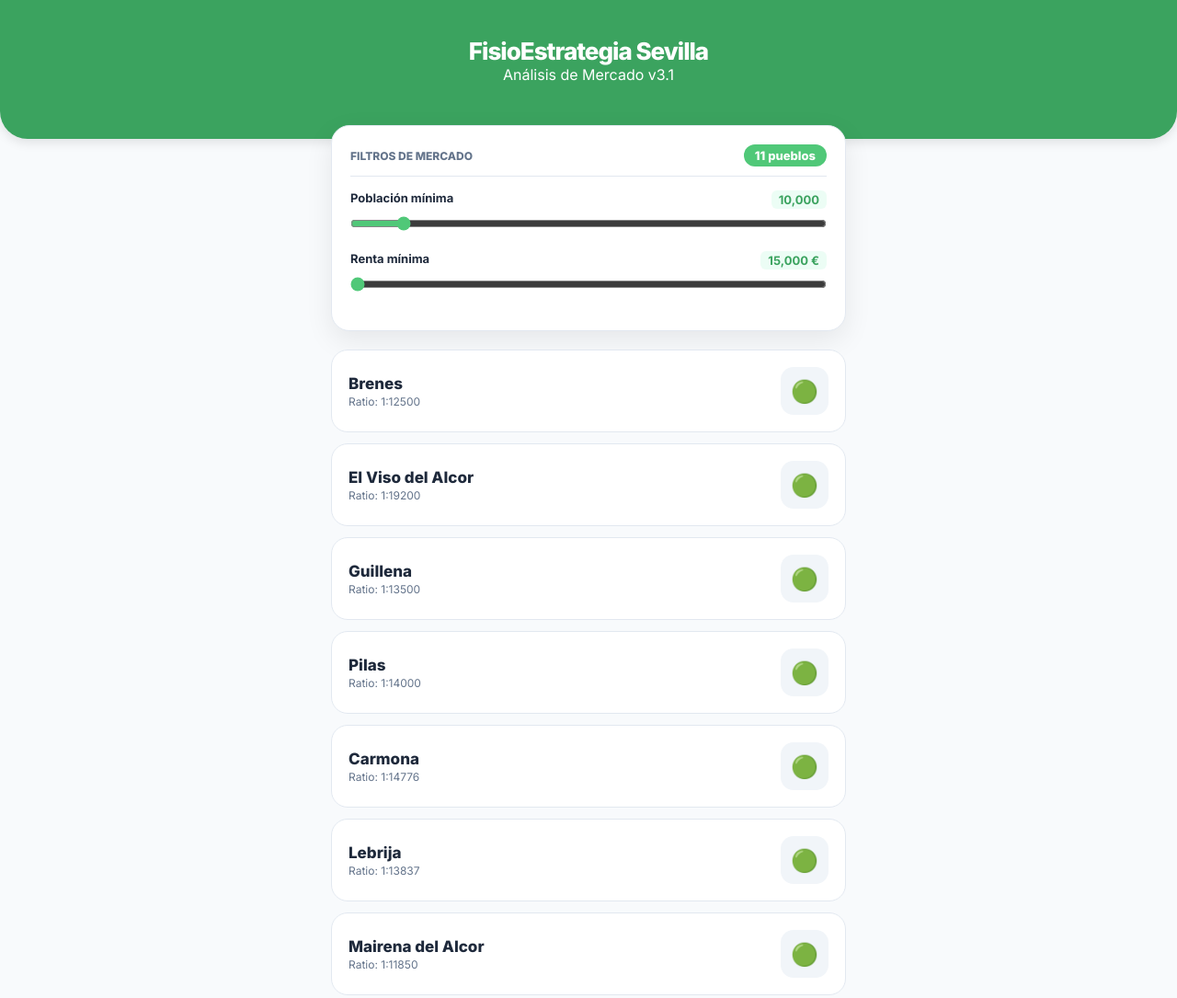
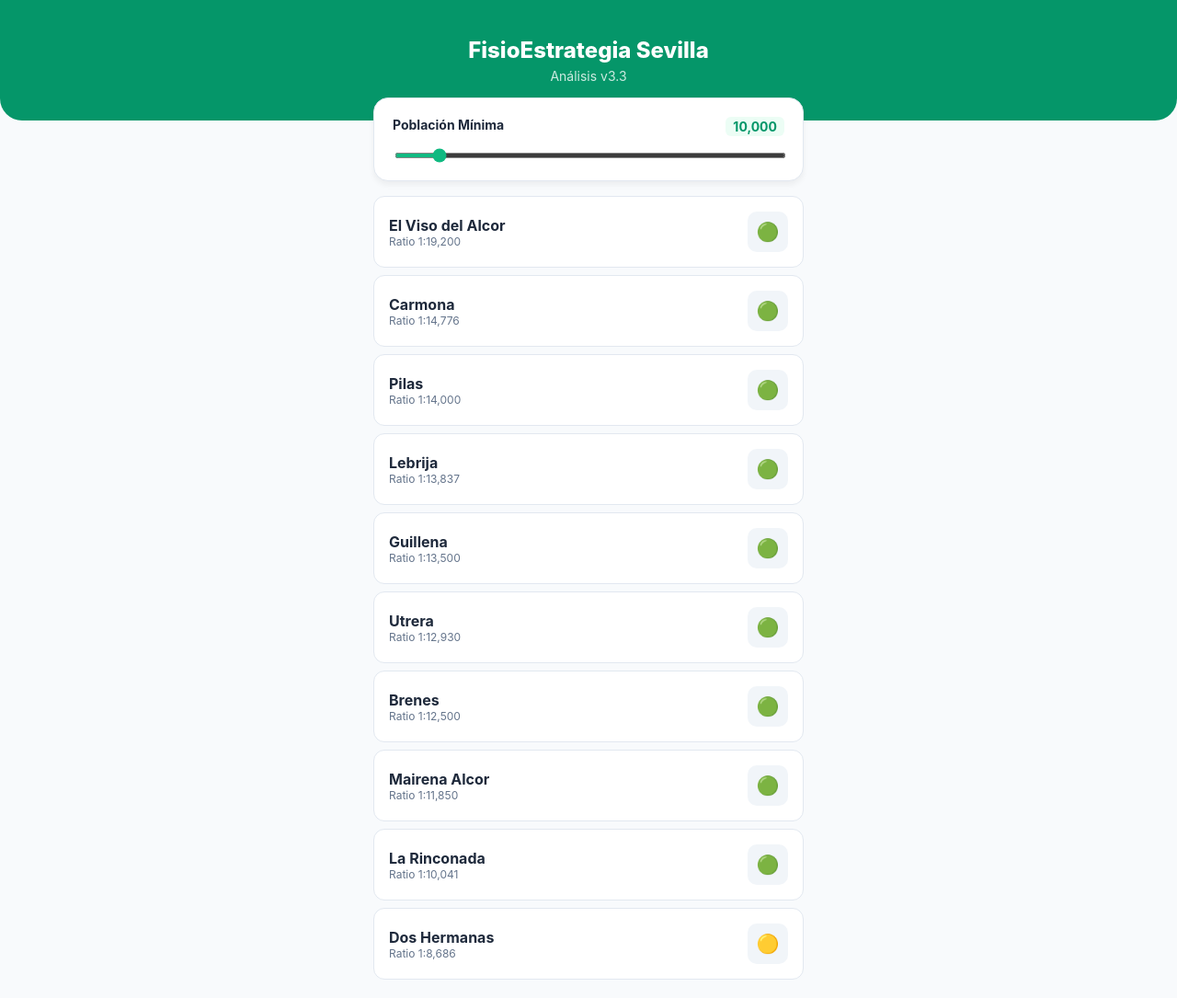
Before and after one commit to luis1000fernandez-afk/fisio-estrategia-sevilla, a plain HTML site: page index.html in a window 1280 px wide. Shown: the top 1085 px of the page at 92% size. Drawn offline with Linux system fonts and the light colour scheme.

Commit message:
Update index.html

```diff
--- a/index.html
+++ b/index.html
@@ -2,163 +2,105 @@
 <html lang="es">
 <head>
     <meta charset="UTF-8">
-    <meta name="viewport" content="width=device-width, initial-scale=1.0, maximum-scale=1.0, user-scalable=no">
+    <meta name="viewport" content="width=device-width, initial-scale=1.0">
     <title>FisioEstrategia Sevilla</title>
+    <style>
+        :root { --p: #10b981; --pd: #059669; --bg: #f8fafc; --t: #1e293b; }
+        * { box-sizing: border-box; }
+        body { font-family: -apple-system, sans-serif; background: var(--bg); color: var(--t); margin: 0; padding-bottom: 50px; }
 
-    <link href="https://fonts.googleapis.com/css2?family=Inter:wght@400;600;700;800&display=swap" rel="stylesheet">
-    <style>
-        :root { --primary: #50C878; --primary-dark: #3BA35F; --bg-color: #F8FAFC; --card-bg: #FFFFFF; --text-main: #1E293B; --text-muted: #64748B; --border-color: #E2E8F0; }
-        * { margin: 0; padding: 0; box-sizing: border-box; font-family: 'Inter', sans-serif; }
-        body { background-color: var(--bg-color); color: var(--text-main); padding-bottom: 40px; -webkit-font-smoothing: antialiased; }
+        .header { background: var(--pd); color: white; padding: 40px 20px; text-align: center; border-bottom-left-radius: 24px; border-bottom-right-radius: 24px; }
+        .header h1 { margin: 0; font-size: 24px; font-weight: 800; }
 
-        .app-header { background-color: var(--primary-dark); color: white; padding: 40px 20px 60px; text-align: center; border-bottom-left-radius: 30px; border-bottom-right-radius: 30px; position: sticky; top: 0; z-index: 10; box-shadow: 0 4px 12px rgba(0,0,0,0.1); }
-        .app-header h1 { font-size: 26px; font-weight: 800; letter-spacing: -1px; }
+        .main { max-width: 500px; margin: -25px auto 0; padding: 0 16px; }
+        .card { background: white; border-radius: 16px; padding: 20px; margin-bottom: 16px; border: 1px solid #e2e8f0; box-shadow: 0 4px 6px rgba(0,0,0,0.05); }
 
-        .app-container { padding: 20px; max-width: 600px; margin: -35px auto 0; position: relative; z-index: 11; }
+        .label-group { display: flex; justify-content: space-between; font-weight: 700; font-size: 14px; margin-bottom: 8px; }
+        .val { color: var(--pd); background: #ecfdf5; padding: 2px 8px; border-radius: 6px; }
 
-        .filters-card { background: var(--card-bg); border-radius: 20px; padding: 20px; margin-bottom: 20px; box-shadow: 0 10px 30px rgba(0,0,0,0.08); border: 1px solid var(--border-color); }
-        .filter-header { display: flex; justify-content: space-between; align-items: center; margin-bottom: 15px; padding-bottom: 10px; border-bottom: 1px solid var(--border-color); }
-        .filter-title { font-size: 12px; font-weight: 800; text-transform: uppercase; color: var(--text-muted); }
-        .counter-badge { background: var(--primary); color: white; padding: 4px 12px; border-radius: 20px; font-size: 13px; font-weight: 800; }
+        input[type=range] { width: 100%; height: 6px; accent-color: var(--p); cursor: pointer; }
 
-        .filter-group { margin-bottom: 18px; }
-        .filter-label { display: flex; justify-content: space-between; font-size: 13px; font-weight: 700; margin-bottom: 8px; }
-        .filter-val { color: var(--primary-dark); background: #ecfdf5; padding: 2px 8px; border-radius: 6px; }
-        input[type=range] { width: 100%; accent-color: var(--primary); cursor: pointer; }
+        .item { display: flex; justify-content: space-between; align-items: center; padding: 16px; background: white; border-radius: 12px; margin-bottom: 8px; border: 1px solid #e2e8f0; cursor: pointer; }
+        .item:active { background: #f1f5f9; }
+        .name { font-weight: 700; font-size: 16px; }
+        .info { font-size: 12px; color: #64748b; }
+        .score { font-size: 20px; background: #f1f5f9; width: 44px; height: 44px; display: flex; align-items: center; justify-content: center; border-radius: 10px; }
 
-        .results-grid { display: flex; flex-direction: column; gap: 12px; }
-        .card { background: var(--card-bg); border-radius: 18px; padding: 18px; border: 1px solid var(--border-color); display: flex; align-items: center; justify-content: space-between; cursor: pointer; transition: 0.2s; }
-        .card:active { transform: scale(0.97); background: #f1f5f9; }
-        .card-title { font-size: 17px; font-weight: 800; }
-        .card-info { font-size: 12px; color: var(--text-muted); margin-top: 2px; }
-        .card-score { font-size: 24px; background: #f1f5f9; width: 52px; height: 52px; display: flex; align-items: center; justify-content: center; border-radius: 14px; }
+        /* Modal */
+        .modal { position: fixed; inset: 0; background: rgba(0,0,0,0.7); display: none; align-items: flex-end; z-index: 100; }
+        .modal.active { display: flex; }
+        .content { background: white; width: 100%; max-width: 500px; margin: 0 auto; border-radius: 24px 24px 0 0; padding: 24px; }
 
-        .modal-overlay { position: fixed; top: 0; left: 0; right: 0; bottom: 0; background: rgba(15, 23, 42, 0.85); backdrop-filter: blur(8px); z-index: 100; display: none; justify-content: center; align-items: flex-end; }
-        .modal-overlay.active { display: flex; }
-        .modal-content { background: var(--card-bg); width: 100%; max-width: 600px; border-radius: 30px 30px 0 0; padding: 25px; max-height: 92vh; overflow-y: auto; animation: slideUp 0.3s ease-out; }
-        @keyframes slideUp { from { transform: translateY(100%); } to { transform: translateY(0); } }
-
-        .action-grid { display: grid; grid-template-columns: 1fr 1fr; gap: 12px; margin: 15px 0; }
-        .btn-action { display: flex; flex-direction: column; align-items: center; padding: 14px; border-radius: 16px; border: 1px solid var(--border-color); background: #f8fafc; color: var(--text-main); text-decoration: none; font-weight: 700; font-size: 13px; }
-
-        .calculator-card { background: white; border-radius: 20px; padding: 20px; border: 2px solid var(--primary); margin-bottom: 20px; }
-        .calc-grid { display: grid; grid-template-columns: 1fr 1fr; gap: 12px; margin-bottom: 15px; }
-        .calc-input-group label { font-size: 10px; font-weight: 700; color: var(--text-muted); display: block; margin-bottom: 4px; }
-        .calc-input-group input { width: 100%; padding: 12px; border-radius: 10px; border: 1px solid var(--border-color); text-align: center; font-weight: 800; }
-
-        .res-value { font-size: 54px; font-weight: 900; color: var(--primary-dark); text-align: center; }
-        .btn-close { width: 100%; padding: 18px; background: #f1f5f9; border: none; border-radius: 15px; font-weight: 800; cursor: pointer; }
+        .btn-close { width: 100%; padding: 16px; border: none; background: #f1f5f9; border-radius: 12px; font-weight: 700; margin-top: 16px; cursor: pointer; }
+        .links { display: grid; grid-template-columns: 1fr 1fr; gap: 10px; margin-top: 15px; }
+        .link { text-align: center; padding: 12px; background: #f8fafc; border: 1px solid #e2e8f0; border-radius: 12px; text-decoration: none; color: #1e293b; font-weight: 600; font-size: 13px; }
     </style>
 </head>
 <body>
 
-    <header class="app-header">
+    <div class="header">
         <h1>FisioEstrategia Sevilla</h1>
-        <p>Análisis de Mercado v3.1</p>
-    </header>
+        <p style="margin:5px 0 0; opacity:0.8; font-size:14px;">Análisis v3.3</p>
+    </div>
 
-    <main class="app-container">
-        <section class="filters-card">
-            <div class="filter-header">
-                <span class="filter-title">Filtros de Mercado</span>
-                <span class="counter-badge" id="town-count">0 pueblos</span>
+    <div class="main">
+        <div class="card">
+            <div class="label-group"><span>Población Mínima</span><span class="val" id="pv">10.000</span></div>
+            <input type="range" id="pf" min="0" max="100000" step="5000" value="10000">
+        </div>
+        <div id="list"></div>
+    </div>
+
+    <div id="md" class="modal">
+        <div class="content">
+            <h2 id="mt" style="text-align:center; margin:0;"></h2>
+            <p id="ms" style="text-align:center; color:#64748b;"></p>
+            <div class="links">
+                <a id="lm" target="_blank" class="link">📍 Mapa</a>
+                <a id="li" target="_blank" class="link">🏠 Locales</a>
             </div>
-            <div class="filter-group">
-                <div class="filter-label"><span>Población mínima</span><span class="filter-val" id="pop-val">10.000</span></div>
-                <input type="range" id="pop-filter" min="0" max="100000" step="5000" value="10000">
-            </div>
-            <div class="filter-group">
-                <div class="filter-label"><span>Renta mínima</span><span class="filter-val" id="rent-val">15.000 €</span></div>
-                <input type="range" id="rent-filter" min="15000" max="40000" step="1000" value="15000">
-            </div>
-        </section>
-        <div class="results-grid" id="results-grid"></div>
-    </main>
-
-    <div id="detail-modal" class="modal-overlay">
-        <div class="modal-content">
-            <h2 id="m-title" style="text-align:center; font-weight: 800;"></h2>
-            <p id="m-ratio-text" style="text-align:center; color: var(--text-muted); font-size: 14px; margin-bottom: 15px;"></p>
-
-            <div class="action-grid">
-                <a href="#" id="link-maps" target="_blank" class="btn-action">📍 Ver Google Maps</a>
-                <a href="#" id="link-idealista" target="_blank" class="btn-action">🏠 Ver Locales</a>
-            </div>
-
-            <div class="calculator-card">
-                <div class="calc-grid">
-                    <div class="calc-input-group"><label>Precio/Sesión</label><input type="number" id="m-price-input" value="45"></div>
-                    <div class="calc-input-group"><label>M² Local</label><input type="number" id="m-size-input" value="60"></div>
-                </div>
-                <div class="res-value" id="m-result">--</div>
-                <p style="text-align:center; font-size: 11px; font-weight: 700; color: var(--text-muted);">SESIONES/MES PARA EQUILIBRIO</p>
-            </div>
-            <button class="btn-close" id="close-modal">CERRAR</button>
+            <button class="btn-close" onclick="document.getElementById('md').classList.remove('active')">CERRAR</button>
         </div>
     </div>
 
     <script>
         const data = [
-            { municipio: "Brenes", poblacion: 12500, clinicas: 1, renta: 20500, precio_m2: 5.5 },
-            { municipio: "El Viso del Alcor", poblacion: 19200, clinicas: 1, renta: 21800, precio_m2: 6 },
-            { municipio: "Guillena", poblacion: 13500, clinicas: 1, renta: 23000, precio_m2: 6 },
-            { municipio: "Pilas", poblacion: 14000, clinicas: 1, renta: 21000, precio_m2: 5.5 },
-            { municipio: "Carmona", poblacion: 29551, clinicas: 2, renta: 25100, precio_m2: 6.5 },
-            { municipio: "Lebrija", poblacion: 27674, clinicas: 2, renta: 22100, precio_m2: 6.2 },
-            { municipio: "Mairena del Alcor", poblacion: 23700, clinicas: 2, renta: 24500, precio_m2: 6.8 },
-            { municipio: "La Algaba", poblacion: 16500, clinicas: 1, renta: 22500, precio_m2: 7.5 },
-            { municipio: "Utrera", poblacion: 51718, clinicas: 4, renta: 24200, precio_m2: 9.25 },
-            { municipio: "Dos Hermanas", poblacion: 138981, clinicas: 16, renta: 29500, precio_m2: 12 },
-            { municipio: "Tomares", poblacion: 25370, clinicas: 18, renta: 38200, precio_m2: 13 }
+            {n: "Brenes", p: 12500, c: 1}, {n: "El Viso del Alcor", p: 19200, c: 1},
+            {n: "Guillena", p: 13500, c: 1}, {n: "Pilas", p: 14000, c: 1},
+            {n: "Utrera", p: 51718, c: 4}, {n: "Dos Hermanas", p: 138981, c: 16},
+            {n: "Carmona", p: 29551, c: 2}, {n: "Lebrija", p: 27674, c: 2},
+            {n: "La Rinconada", p: 40162, c: 4}, {n: "Mairena Alcor", p: 23700, c: 2}
         ];
 
-        let selectedTown = null;
-        const grid = document.getElementById('results-grid');
-
-        function updateCalc() {
-            if(!selectedTown) return;
-            const price = parseFloat(document.getElementById('m-price-input').value) || 1;
-            const size = parseFloat(document.getElementById('m-size-input').value) || 1;
-            const costs = (size * selectedTown.precio_m2) + 600;
-            document.getElementById('m-result').innerText = Math.ceil(costs / price);
+        function openModal(item) {
+            const ratio = Math.round(item.p / item.c);
+            document.getElementById('mt').innerText = item.n;
+            document.getElementById('ms').innerText = `Ratio 1:${ratio.toLocaleString()}`;
+            document.getElementById('lm').href = `https://www.google.com/maps/search/fisioterapia+en+${item.n}`;
+            document.getElementById('li').href = `https://www.idealista.com/alquiler-locales/${item.n.toLowerCase().replace(/\s/g, '-')}-sevilla/`;
+            document.getElementById('md').classList.add('active');
         }
 
         function render() {
-            grid.innerHTML = '';
-            const minPop = document.getElementById('pop-filter').value;
-            const minRent = document.getElementById('rent-filter').value;
+            const v = document.getElementById('pf').value;
+            document.getElementById('pv').innerText = parseInt(v).toLocaleString();
+            const list = document.getElementById('list');
+            list.innerHTML = '';
 
-            document.getElementById('pop-val').innerText = parseInt(minPop).toLocaleString();
-            document.getElementById('rent-val').innerText = parseInt(minRent).toLocaleString() + ' €';
-
-            const filtered = data.filter(d => d.poblacion >= minPop && d.renta >= minRent);
-            document.getElementById('town-count').innerText = filtered.length + ' pueblos';
-
-            filtered.forEach(item => {
-                const ratio = Math.round(item.poblacion / item.clinicas);
-                const color = ratio > 8000 ? "🟢" : "🟡";
-                const div = document.createElement('div');
-                div.className = 'card';
-                div.onclick = () => {
-                    selectedTown = item;
-                    document.getElementById('m-title').innerText = color + " " + item.municipio;
-                    document.getElementById('m-ratio-text').innerText = "Ratio 1:" + ratio.toLocaleString();
-                    document.getElementById('link-maps').href = "https://www.google.com/maps/search/clinica+fisioterapia+" + item.municipio;
-                    document.getElementById('link-idealista').href = "https://www.idealista.com/alquiler-locales/" + item.municipio.toLowerCase().replace(/\s/g, '-') + "-sevilla/";
-                    updateCalc();
-                    document.getElementById('detail-modal').classList.add('active');
-                };
-                div.innerHTML = `<div><div class="card-title">${item.municipio}</div><div class="card-info">Ratio: 1:${ratio}</div></div><div class="card-score">${color}</div>`;
-                grid.appendChild(div);
-            });
+            data.filter(d => d.p >= v)
+                .sort((a,b) => (b.p/b.c) - (a.p/a.c))
+                .forEach(item => {
+                    const ratio = Math.round(item.p/item.c);
+                    const emoji = ratio > 10000 ? "🟢" : "🟡";
+                    const div = document.createElement('div');
+                    div.className = 'item';
+                    div.onclick = () => openModal(item);
+                    div.innerHTML = `<div><div class="name">${item.n}</div><div class="info">Ratio 1:${ratio.toLocaleString()}</div></div><div class="score">${emoji}</div>`;
+                    list.appendChild(div);
+                });
         }
 
-        document.getElementById('pop-filter').oninput = render;
-        document.getElementById('rent-filter').oninput = render;
-        document.getElementById('m-price-input').oninput = updateCalc;
-        document.getElementById('m-size-input').oninput = updateCalc;
-        document.getElementById('close-modal').onclick = () => document.getElementById('detail-modal').classList.remove('active');
-
+        document.getElementById('pf').oninput = render;
         window.onload = render;
     </script>
 </body>
```
